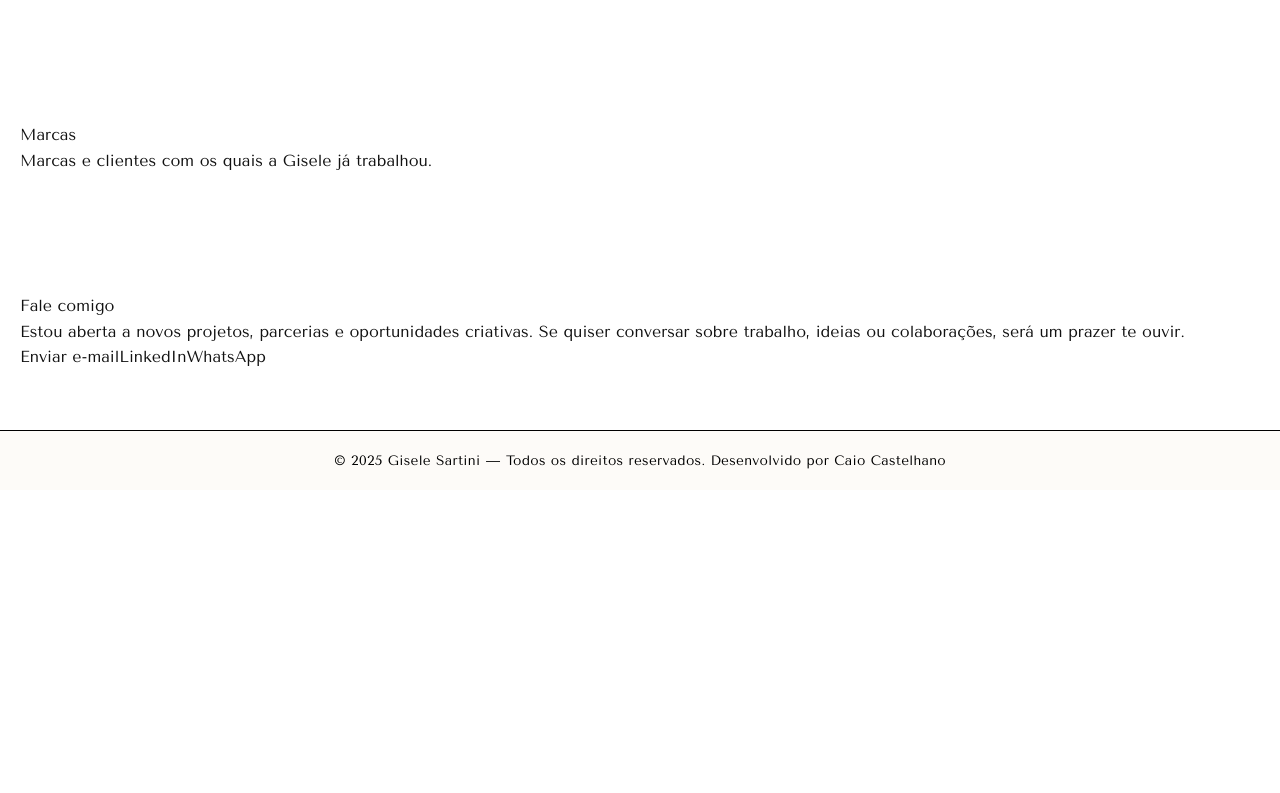
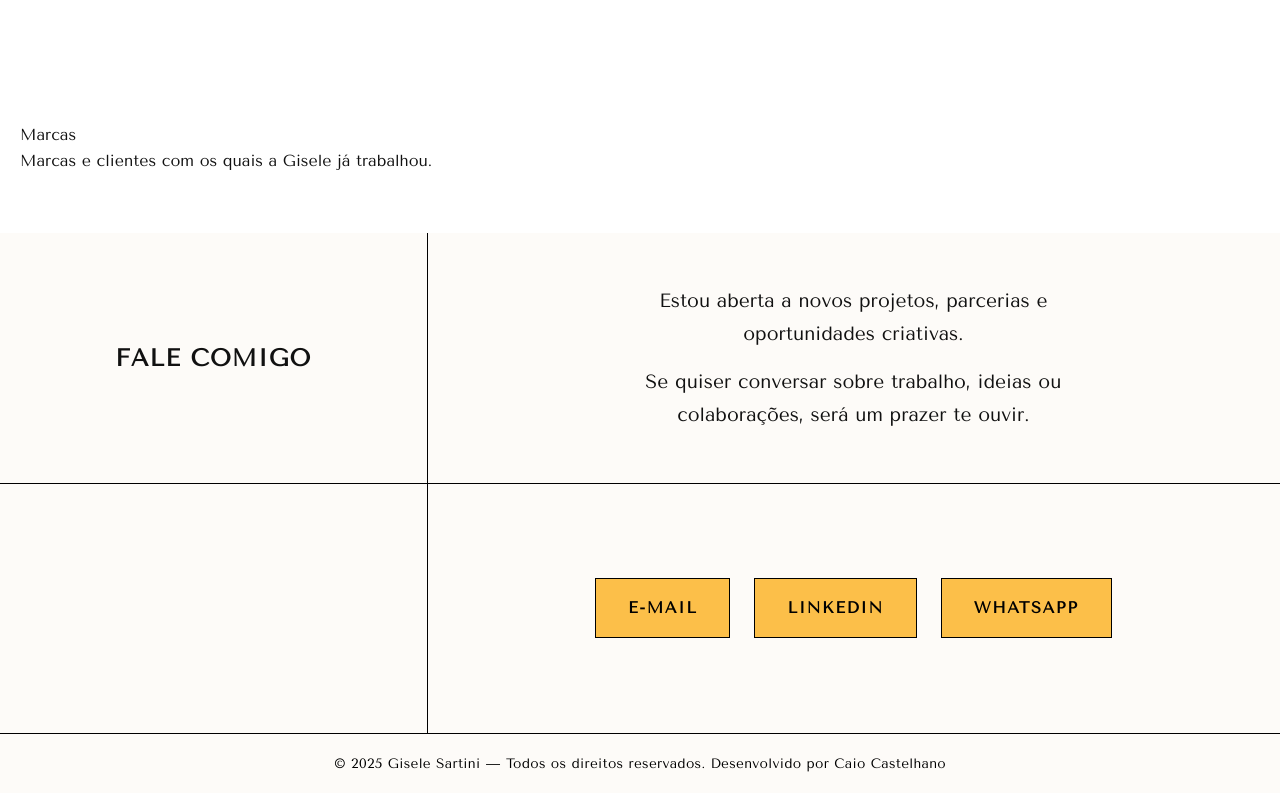
Before and after one commit to caiocastelhano/gisele-sartini, a Next.js app: page / in a window 1280 px wide. Shown: the part 1635-2428 px from the top of the page. Before the commit the page ends 2125 px from the top, so only its background shows below. Built offline with nearby package versions, Linux system fonts and the light colour scheme; no server answers.

Commit message:
Implement Contact quadrant layout with structural lines

```diff
--- a/app/components/Contact/Contact.jsx
+++ b/app/components/Contact/Contact.jsx
@@ -4,51 +4,47 @@ export default function Contact({ dictionary }) {
   const { contact } = dictionary;
 
   return (
-    <section
-      id="contact"
-      className={styles.contactSection}
-      aria-labelledby="contact-heading"
-    >
-      {/* TÍTULO */}
-      <h2 id="contact-heading" className={styles.title}>
-        {contact.title}
-      </h2>
+    <section id="contact" className={styles.contactSection}>
 
-      {/* TEXTO */}
-      <p className={styles.description}>
-        {contact.description}
-      </p>
+      <div className={styles.q1}>
+        <h2 className={styles.title}>{contact.title}</h2>
+      </div>
 
-      {/* BOTÕES */}
+      <div className={styles.q2}>
+        <div className={styles.text}>
+          {contact.description.map((para, idx) => (
+            <p key={idx}>{para}</p>
+          ))}
+        </div>
+      </div>
+
+      <div className={styles.q3}></div>
+
+      <div className={styles.q4}>
         <div className={styles.buttonsWrapper}>
-        <a
-          href={`mailto:${contact.links.email}`}
-          className={styles.button}
-          aria-label={contact.emailCta}
-        >
+          <a href={`mailto:${contact.links.email}`} className={styles.button}>
             {contact.emailCta}
           </a>
-
-        <a
-          href={contact.links.linkedin}
+          <a href={contact.links.linkedin}
+             className={styles.button}
              target="_blank"
              rel="noopener noreferrer"
-          className={styles.button}
-          aria-label={contact.linkedinCta}
           >
             {contact.linkedinCta}
           </a>
-
-        <a
-          href={contact.links.whatsapp}
+          <a href={contact.links.whatsapp}
+             className={styles.button}
              target="_blank"
              rel="noopener noreferrer"
-          className={styles.button}
-          aria-label={contact.whatsappCta}
           >
             {contact.whatsappCta}
           </a>
         </div>
+      </div>
+
+      <div className={styles.verticalLine}></div>
+      <div className={styles.horizontalLine}></div>
+
     </section>
   );
 }
--- a/app/components/Contact/Contact.module.css
+++ b/app/components/Contact/Contact.module.css
@@ -1,24 +1,108 @@
-.contactSection {}
+.contactSection {
+  background: #FDFBF8;
+  padding: 0;
+  position: relative;
 
-.title {}
+  height: 500px;
 
-.description {}
+  display: grid;
+  grid-template-columns: 1fr 2fr;
+  grid-template-rows: 1fr 1fr;
 
-.buttonsWrapper {}
+
+  grid-template-areas:
+    "q1 q2"
+    "q3 q4";
+}
+
+.q1 {
+  grid-area: q1;
+  display: flex;
+  justify-content: center;
+  align-items: center;
+  text-align: center;
+}
+
+.q2 {
+  grid-area: q2;
+  display: flex;
+  justify-content: center;
+  align-items: center;
+  text-align: center;
+  padding: 0 40px;
+}
+
+.q3 {
+  grid-area: q3;
+}
+
+.q4 {
+  grid-area: q4;
+  display: flex;
+  justify-content: center;
+  align-items: center;
+  text-align: center;
+}
+
+.title {
+  font-size: 1.5rem;
+  text-transform: uppercase;
+  font-weight: 600;
+  letter-spacing: 0.05em;
+  margin: 0;
+}
+
+.text {
+  font-size: 1.2rem;
+  line-height: 1.7;
+  max-width: 480px;
+}
+
+.text p {
+  margin: 0 0 16px 0;
+  line-height: 1.7;
+}
+
+.text p:last-child {
+  margin-bottom: 0;
+}
+
+.buttonsWrapper {
+  display: flex;
+  gap: 24px;
+}
 
 .button {
+  padding: 16px 32px;
+  border: 1px solid #000;
+  background: #fcbf49;
+  font-weight: 600;
+  letter-spacing: 0.1em;
+  text-transform: uppercase;
   text-decoration: none;
+  color: #000;
+  transition: 0.25s ease;
 }
 
-/* Reutilizamos a classe visuallyHidden se for necessária depois */
-.visuallyHidden {
-  position: absolute !important;
-  width: 1px !important;
-  height: 1px !important;
-  padding: 0 !important;
-  margin: -1px !important;
-  overflow: hidden !important;
-  clip: rect(0, 0, 0, 0) !important;
-  white-space: nowrap !important;
-  border: 0 !important;
+.button:hover {
+  background: #E55347;
+  transform: translateY(-4px);
 }
+
+.verticalLine {
+  position: absolute;
+  left: 33.333%;
+  top: 0;
+  width: 1px;
+  height: 100%;
+  background: #000;
+}
+
+.horizontalLine {
+  position: absolute;
+  top: 50%;
+  left: 0;
+  width: 100%;
+  height: 1px;
+  background: #000;
+}
--- a/app/dictionaries/en.js
+++ b/app/dictionaries/en.js
@@ -71,8 +71,11 @@ export default {
 
   contact: {
     title: "Get in touch",
-    description: "I'm open to new projects, collaborations and creative opportunities. If you'd like to talk about work, ideas, or partnerships, I'd love to hear from you.",
-    emailCta: "Send email",
+    description: [
+      "I'm open to new projects, collaborations and creative opportunities.",
+      "If you'd like to talk about work, ideas, or partnerships, I'd love to hear from you."
+    ],
+    emailCta: "Email",
     linkedinCta: "LinkedIn",
     whatsappCta: "WhatsApp",
     links: {
--- a/app/dictionaries/pt.js
+++ b/app/dictionaries/pt.js
@@ -71,8 +71,11 @@ export default {
 
   contact: {
     title: "Fale comigo",
-    description: "Estou aberta a novos projetos, parcerias e oportunidades criativas. Se quiser conversar sobre trabalho, ideias ou colaborações, será um prazer te ouvir.",
-    emailCta: "Enviar e-mail",
+    description: [
+      "Estou aberta a novos projetos, parcerias e oportunidades criativas.",
+      "Se quiser conversar sobre trabalho, ideias ou colaborações, será um prazer te ouvir."
+    ],
+    emailCta: "E-mail",
     linkedinCta: "LinkedIn",
     whatsappCta: "WhatsApp",
     links: {
```
Lines whose indentation alone changed are shown as unchanged.
